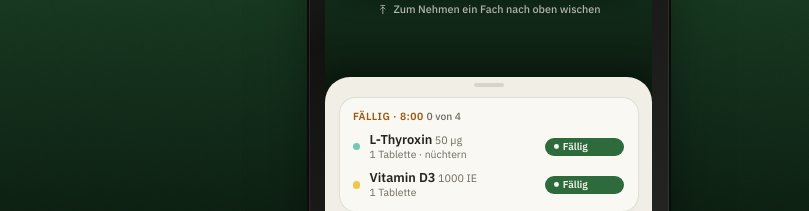
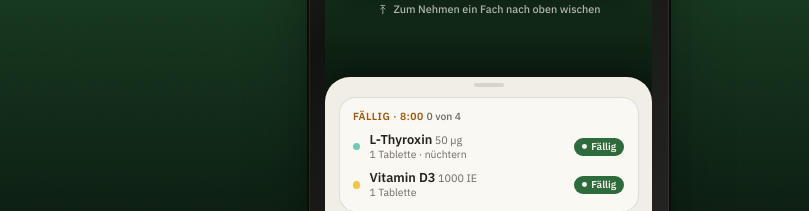
Before and after one commit to AntoLam73/dosano-website, a plain HTML site: page index.html in a window 1280 px wide. Shown: the part 589-800 px from the top of the page, 471-1280 px from the left. Drawn offline with Linux system fonts and the light colour scheme.

Commit message:
Status-Plakette nur so breit wie ihr Text
Co-Authored-By: Claude Opus 5.5 <noreply@anthropic.com>
Claude-Session: https://claude.ai/code/session_017gWj344oxdHxdmtBRhEbAd

```diff
--- a/assets/css/site.css
+++ b/assets/css/site.css
@@ -584,7 +584,8 @@ button.tray:focus-visible { outline: 2.5px solid var(--moss-label); outline-offs
 .chip.open::before { background: transparent; box-shadow: 0 0 0 1.5px currentColor inset; }
 .chip.due-chip { background: var(--accent); color: var(--accent-ink); }
 .swap { display: grid; }
-.swap > * { grid-area: 1 / 1; transition: opacity 240ms var(--ease-out); }
+.swap > * { grid-area: 1 / 1; justify-self: end; align-self: center; transition: opacity 240ms var(--ease-out); }
+.due-head.swap > * { justify-self: start; }
 .swap > .after { opacity: 0; }
 .screen.is-taken .swap > .before { opacity: 0; }
 .screen.is-taken .swap > .after { opacity: 1; }
```
